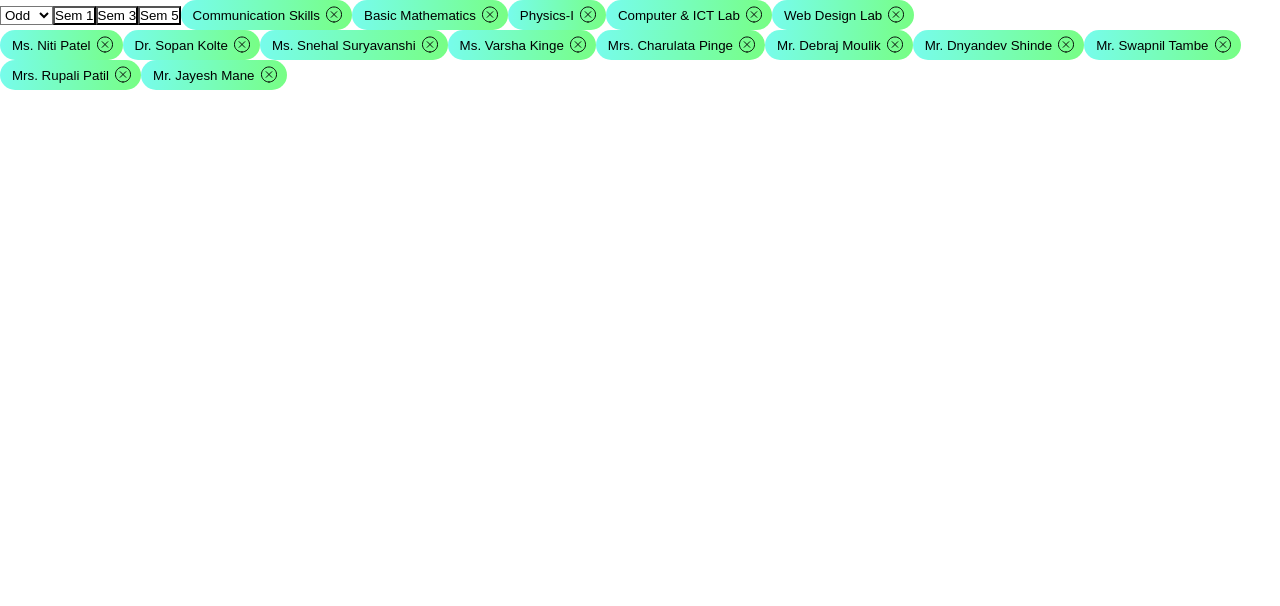
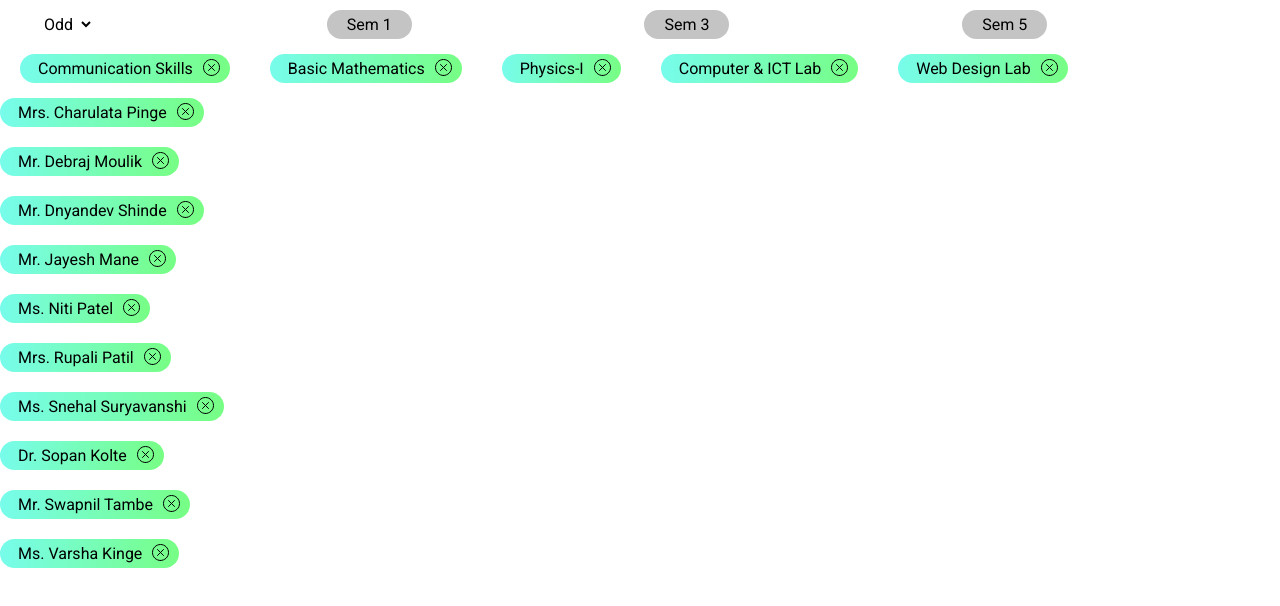
Before and after one commit to Nishith-Savla/TimeTable-Maker-Website, a React (Create React App) app: page / in a window 1280 px wide. Shown: the top 606 px of the page. Built offline with nearby package versions, Linux system fonts and the light colour scheme.

Commit message:
:lipstick: Add styling using flexbox
Add styles further using FlexBox.
Also add cross icon and wrap button and icon inside a div in Button component.

```diff
--- a/src/common/Button.jsx
+++ b/src/common/Button.jsx
@@ -2,16 +2,18 @@ import React from "react";
 
 const Button = ({ name, children, className, text, onClick }) => {
   return (
+    <div className={className}>
       <button
-      className={className}
+        style={{ background: "transparent" }}
         type="button"
         name={name}
         id={name}
         onClick={onClick}
       >
         {text}
+      </button>
       {children}
-    </button>
+    </div>
   );
 };
 
--- a/src/common/Dropdown.jsx
+++ b/src/common/Dropdown.jsx
@@ -1,9 +1,11 @@
 import React from "react";
 
-const Dropdown = ({ name, options, onChange }) => (
-  <select name={name} id={name} onChange={onChange}>
+const Dropdown = ({ name, options, className, onChange }) => (
+  <select className={className} name={name} id={name} onChange={onChange}>
     {options.map(option => (
-      <option key={option.value} value={option.value}>{option.label}</option>
+      <option key={option.value} value={option.value}>
+        {option.label}
+      </option>
     ))}
   </select>
 );
--- a/src/components/Header.jsx
+++ b/src/components/Header.jsx
@@ -30,25 +30,33 @@ const Header = () => {
 
   return (
     <div>
+      <div className="sem-select">
         <Dropdown
           name="term"
+          className="dropdown"
           options={[
             { value: "odd", label: "Odd" },
             { value: "even", label: "Even" },
           ]}
           onChange={handleTermChange}
         />
-      {filteredSems.map(filteredSem => (
+        <div className="sems">
+          {filteredSems.map(sem => (
             <Button
-          key={filteredSem}
-          name={`sem${filteredSem}`}
-          text={`Sem ${filteredSem}`}
-          onClick={() => handleSemChange(filteredSem)}
+              className="sem"
+              key={sem}
+              name={`sem${sem}`}
+              text={`Sem ${sem}`}
+              onClick={() => handleSemChange(sem)}
             />
           ))}
+        </div>
+      </div>
+
+      <div className="subjects">
         {subjects[currentSem].map(subject => (
           <Button
-          className="button"
+            className="button subject"
             key={subject}
             name={subject}
             text={subject}
@@ -57,10 +65,12 @@ const Header = () => {
             <Cross />
           </Button>
         ))}
-      <br />
+      </div>
+
+      <div className="teachers">
         {teachers.map(teacher => (
           <Button
-          className="button"
+            className="button teacher"
             key={teacher}
             name={teacher}
             text={teacher}
@@ -70,6 +80,7 @@ const Header = () => {
           </Button>
         ))}
       </div>
+    </div>
   );
 };
 
--- a/src/index.css
+++ b/src/index.css
@@ -1,3 +1,5 @@
+@import url("https://fonts.googleapis.com/css2?family=Roboto&display=swap");
+
 body {
   margin: 0;
   font-family: -apple-system, BlinkMacSystemFont, "Roboto", "Segoe UI", "Oxygen",
--- a/src/styles/root.scss
+++ b/src/styles/root.scss
@@ -1,10 +1,9 @@
-@import url("https://fonts.googleapis.com/css2?family=Roboto&display=swap");
-
 * {
   margin: 0;
   padding: 0;
   box-sizing: border-box;
   background-color: #fff;
+  font-family: Roboto;
 }
 
 body {
@@ -12,19 +11,71 @@ body {
   width: 100%;
 }
 
-.button {
-  padding: 7.5px 32px 7.5px 12px;
+button {
   border: none;
   outline: none;
+  font-size: 1rem;
+}
+
+.sem-select {
+  display: flex;
+  justify-content: space-evenly;
+  margin: 10px 0;
+
+  .dropdown {
+    margin-left: unquote("min(40px, 5%)");
+    border: none;
+    font-size: 1rem;
+  }
+
+  .sems {
+    width: 100%;
+    display: flex;
+    justify-content: space-evenly;
+    flex-wrap: wrap;
+    .sem {
+      background-color: #c4c4c4;
+      border-radius: 25px;
+      padding: 5px 20px;
+    }
+  }
+}
+
+.button {
+  padding: 5px 0px 5px 8px;
   background: linear-gradient(93.36deg, #77fcec 0%, #77fe84 100%);
   border-radius: 25px;
-  position: relative;
+  vertical-align: middle;
+  display: flex;
+  justify-content: space-between;
+
+  button {
+    background-color: transparent;
+    padding: 0px 10px;
+  }
+
+  svg {
+    margin-right: 10px;
+    background-color: transparent;
+  }
 }
 
-svg {
-  margin-left: 5px;
-  margin-top: -1.5px;
-  position: absolute;
-  background-color: transparent;
-  padding-left: 1px;
+.subjects {
+  display: flex;
+  flex-wrap: wrap;
+  align-items: flex-start;
 }
+
+.subject {
+  margin: 5px 20px;
+}
+
+.teachers {
+  display: flex;
+  flex-direction: column;
+  align-items: flex-start;
+}
+
+.teacher {
+  margin: 10px 0px;
+}
--- a/src/utils.js
+++ b/src/utils.js
@@ -11,8 +11,8 @@ const subjects = {
     "Physics-II",
     "Applied Mathematics",
     "Programming in C",
+    "Programming in C lab",
     "(Physics-I & Computer Peripherals and Maintenance) Lab",
-    "Programming in C lab",
   ],
   3: [
     "OOPS Using C++",
@@ -52,16 +52,16 @@ const subjects = {
 };
 
 const teachers = [
-  "Ms. Niti Patel",
-  "Dr. Sopan Kolte",
-  "Ms. Snehal Suryavanshi",
-  "Ms. Varsha Kinge",
   "Mrs. Charulata Pinge",
   "Mr. Debraj Moulik",
   "Mr. Dnyandev Shinde",
+  "Mr. Jayesh Mane",
+  "Ms. Niti Patel",
+  "Mrs. Rupali Patil",
+  "Ms. Snehal Suryavanshi",
+  "Dr. Sopan Kolte",
   "Mr. Swapnil Tambe",
-  "Mrs. Rupali Patil",
-  "Mr. Jayesh Mane",
+  "Ms. Varsha Kinge",
 ];
 
 export { subjects, teachers };
```
Lines whose indentation alone changed are shown as unchanged.
